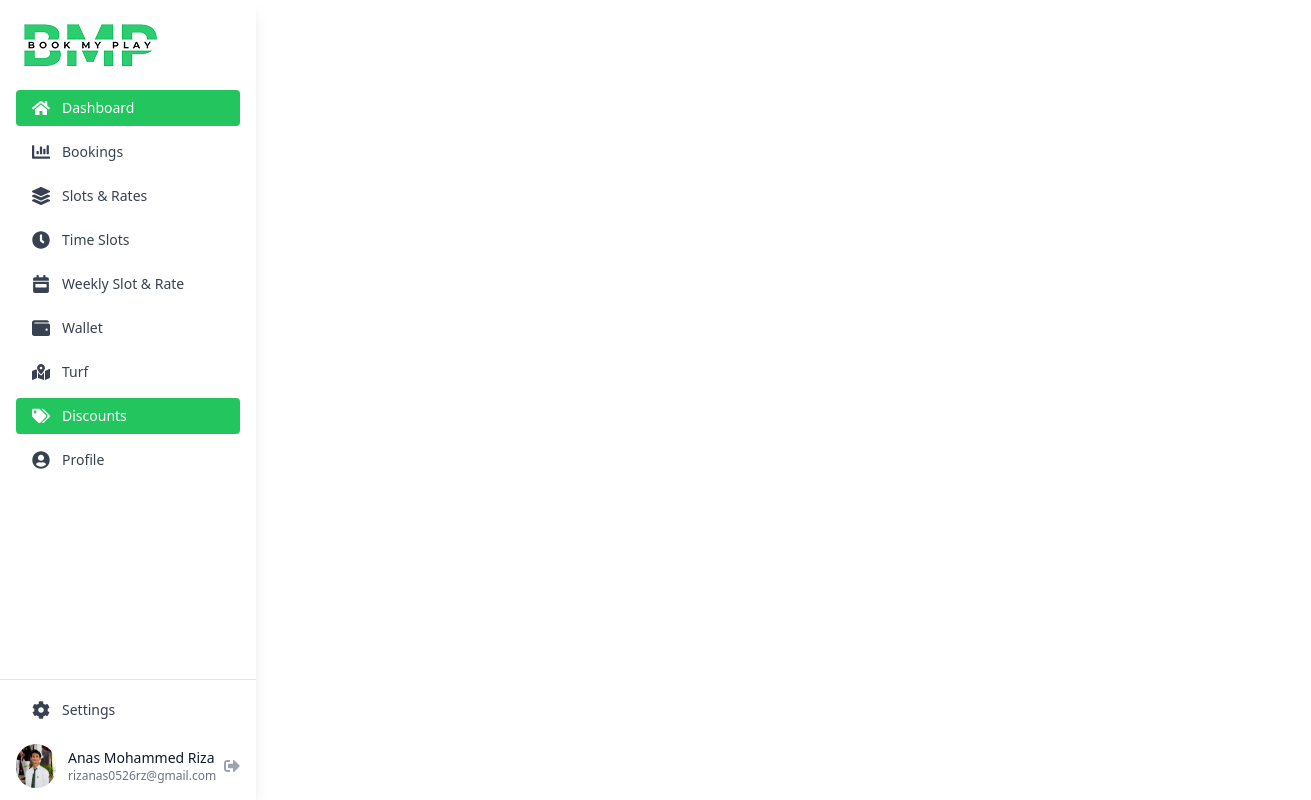
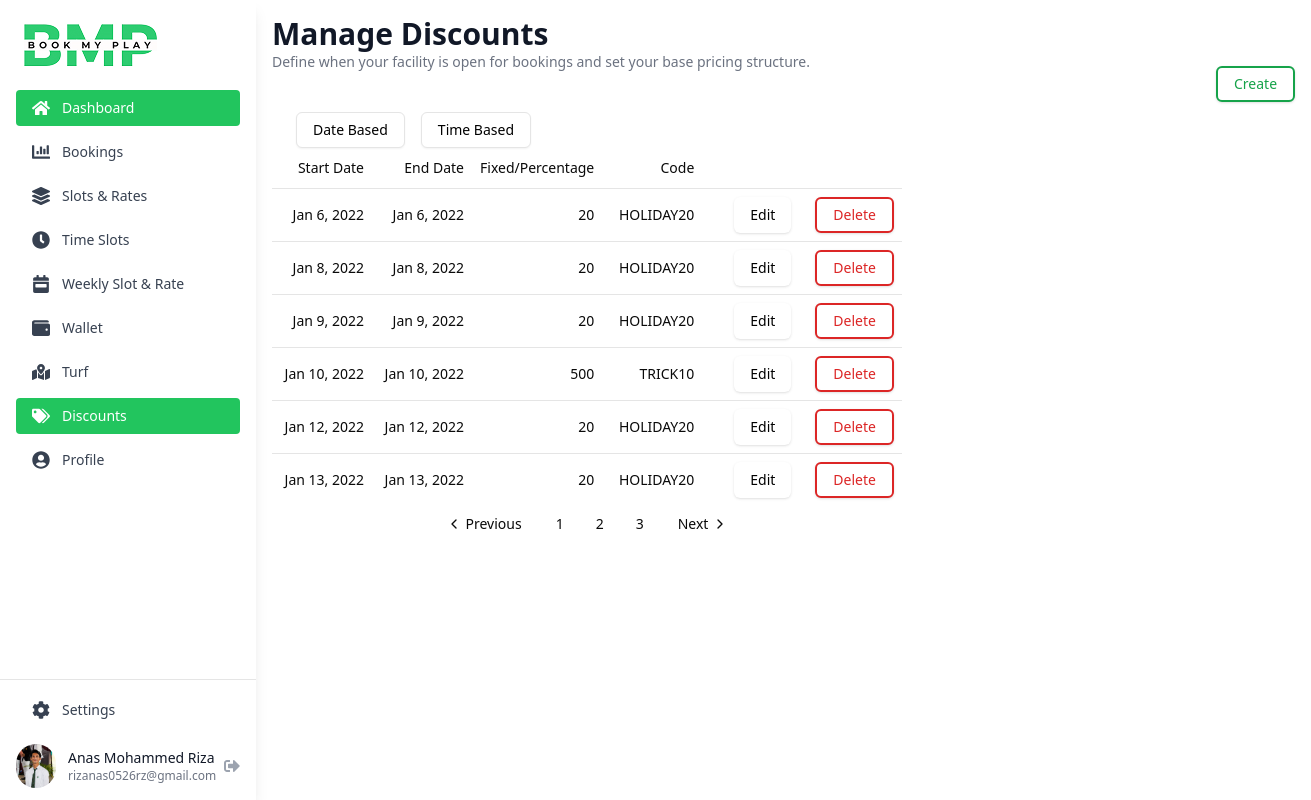
Before and after one commit to Anasriza26/bmp-web-application, a Next.js app: page /cliendsite/discounts in a window 1280 px wide. Shown: the whole page, 1311 px wide, since content can reach past the window. Built offline with nearby package versions, Linux system fonts and the light colour scheme.

Commit message:
feat: add Discounts component for managing discount entries and pagination

```diff
--- a/app/cliendsite/discounts/page.tsx
+++ b/app/cliendsite/discounts/page.tsx
@@ -1,13 +1,14 @@
 import Sidebar from '@/components/Sidebar/sidebar'
-// import { Button } from "@/components/ui/button"
+import Discounts from "@/components/pages/discounts";
+
 
 import React from 'react'
 
 const page = () => {
   return (<>
-  <div className="">
+  <div className="flex flex-col lg:flex-row">
     <Sidebar />
-    {/* <Button className='"bg-white text-green-600 px-2 py-1 rounded text-sm ' >Button</Button> */}
+    <Discounts />
   </div>
   </>
   )
--- /dev/null
+++ b/components/pages/discounts.tsx
@@ -0,0 +1,178 @@
+import Header from "../common/header";
+import { Button } from "../ui/button";
+import Table from "../common/table";
+import {
+  Pagination,
+  PaginationContent,
+  PaginationItem,
+  PaginationLink,
+  PaginationNext,
+  PaginationPrevious,
+} from "@/components/ui/pagination";
+
+const headers = [
+  { label: "Start Date", className: " text-right w-[100px] text-#667085" },
+  { label: "End Date", className: " text-right w-[100px] text-#667085" },
+  {
+    label: "Fixed/Percentage",
+    className: " text-right w-[100px] text-#667085",
+  },
+  { label: "Code", className: " text-right w-[100px] text-#667085" },
+];
+
+const rows = [
+  [
+    { value: "Jan 6, 2022", alignRight: true },
+    { value: "Jan 6, 2022", alignRight: true },
+    { value: "20", alignRight: true },
+    { value: "HOLIDAY20", alignRight: true },
+    {
+      value: (
+        <>
+          <Button className="ml-6 p-4 text-black bg-white">Edit</Button>
+          <Button className="ml-6 p-4 text-red-600 bg-white border-2 border-red-600">
+            Delete
+          </Button>
+        </>
+      ),
+      alignRight: true,
+    },
+  ],
+  [
+    { value: "Jan 8, 2022", alignRight: true },
+    { value: "Jan 8, 2022", alignRight: true },
+    { value: "20", alignRight: true },
+    { value: "HOLIDAY20", alignRight: true },
+    {
+      value: (
+        <>
+          <Button className="ml-6 p-4 text-black bg-white">Edit</Button>
+          <Button className="ml-6 p-4 text-red-600 bg-white border-2 border-red-600">
+            Delete
+          </Button>
+        </>
+      ),
+      alignRight: true,
+    },
+  ],
+  [
+    { value: "Jan 9, 2022", alignRight: true },
+    { value: "Jan 9, 2022", alignRight: true },
+    { value: "20", alignRight: true },
+    { value: "HOLIDAY20", alignRight: true },
+    {
+      value: (
+        <>
+          <Button className="ml-6 p-4 text-black bg-white">Edit</Button>
+          <Button className="ml-6 p-4 text-red-600 bg-white border-2 border-red-600">
+            Delete
+          </Button>
+        </>
+      ),
+      alignRight: true,
+    },
+  ],
+  [
+    { value: "Jan 10, 2022", alignRight: true },
+    { value: "Jan 10, 2022", alignRight: true },
+    { value: "500", alignRight: true },
+    { value: "TRICK10", alignRight: true },
+    {
+      value: (
+        <>
+          <Button className="ml-6 p-4 text-black bg-white">Edit</Button>
+          <Button className="ml-6 p-4 text-red-600 bg-white border-2 border-red-600">
+            Delete
+          </Button>
+        </>
+      ),
+      alignRight: true,
+    },
+  ],
+  [
+    { value: "Jan 12, 2022", alignRight: true },
+    { value: "Jan 12, 2022", alignRight: true },
+    { value: "20", alignRight: true },
+    { value: "HOLIDAY20", alignRight: true },
+    {
+      value: (
+        <>
+          <Button className="ml-6 p-4 text-black bg-white">Edit</Button>
+          <Button className="ml-6 p-4 text-red-600 bg-white border-2 border-red-600">
+            Delete
+          </Button>
+        </>
+      ),
+      alignRight: true,
+    },
+  ],
+  [
+    { value: "Jan 13, 2022", alignRight: true },
+    { value: "Jan 13, 2022", alignRight: true },
+    { value: "20", alignRight: true },
+    { value: "HOLIDAY20", alignRight: true },
+    {
+      value: (
+        <>
+          <Button className="ml-6 p-4 text-black bg-white">Edit</Button>
+          <Button className="ml-6 p-4 text-red-600 bg-white border-2 border-red-600">
+            Delete
+          </Button>
+        </>
+      ),
+      alignRight: true,
+    },
+  ],
+];
+
+const discounts = () => {
+  return (
+    <>
+      <div className="flex flex-col lg:flex-col mx-4 my-4">
+        <Header
+          title="Manage Discounts"
+          subtitle="Define when your facility is open for bookings and set your base pricing structure."
+        />
+
+        <div className="lg:flex-row absolute top-[50px] left-[1200px] flex justify-end p-4">
+          <Button className="bg-white text-green-600 border-2 border-green-600">
+            Create
+          </Button>
+        </div>
+
+        <div className="mt-4">
+          <Button className=" ml-6 p-4 text-black" variant="outline">
+            Date Based
+          </Button>
+          <Button className="ml-4 p-4 text-black" variant="outline">
+            Time Based
+          </Button>
+        </div>
+
+        <Table caption="" headers={headers} rows={rows} />
+
+        <Pagination>
+          <PaginationContent>
+            <PaginationItem>
+              <PaginationPrevious href="#" />
+            </PaginationItem>
+            <PaginationItem>
+              <PaginationLink href="#">1</PaginationLink>
+            </PaginationItem>
+            <PaginationItem>
+              <PaginationLink href="#">2</PaginationLink>
+            </PaginationItem>
+            <PaginationItem>
+              <PaginationLink href="#">3</PaginationLink>
+            </PaginationItem>
+            <PaginationItem>
+              <PaginationNext href="#" />
+            </PaginationItem>
+          </PaginationContent>
+        </Pagination>
+      </div>
+    </>
+  );
+};
+
+export default discounts;
```
